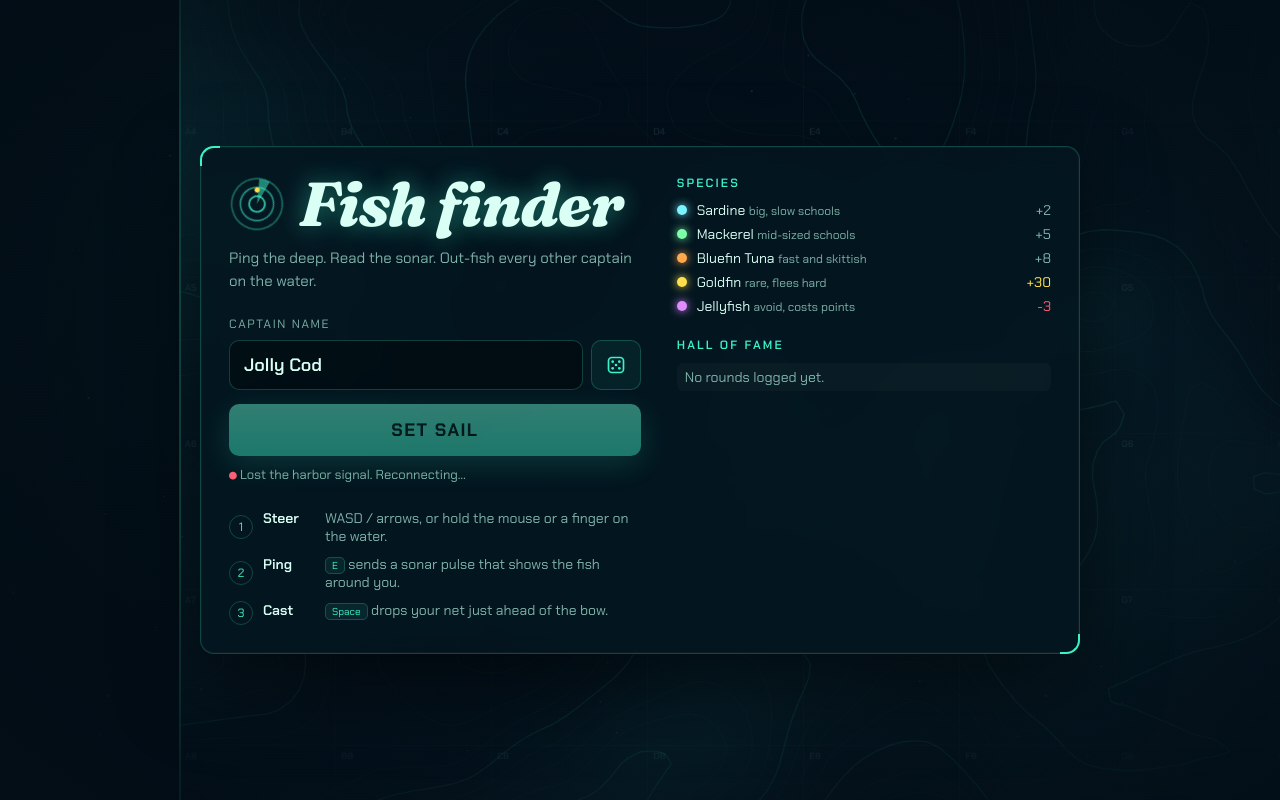
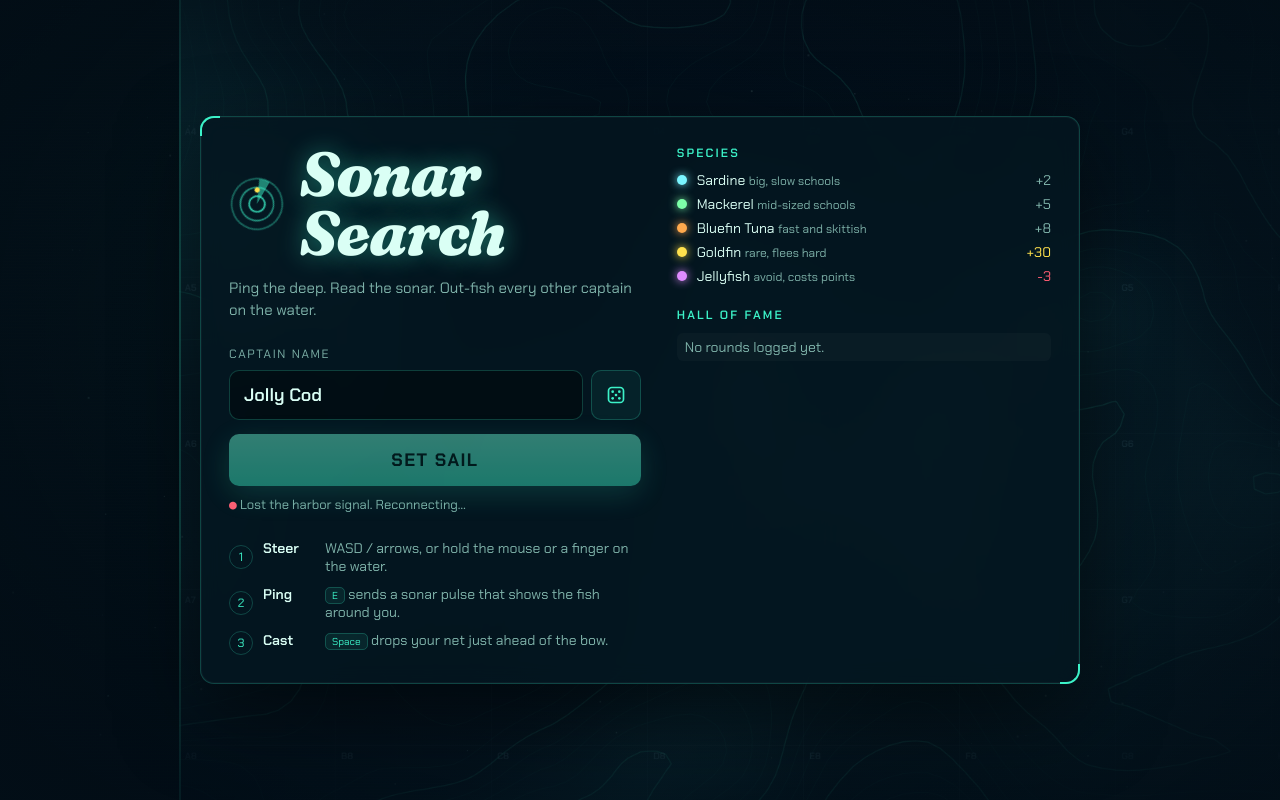
Before and after one commit to apccurtiss/fish-finder, a website: page public/index.html in a window 1280 px wide. Drawn offline with Linux system fonts and the light colour scheme; no server answers; animation ran at ten frames a second.

Commit message:
Updated game title

```diff
--- a/public/index.html
+++ b/public/index.html
@@ -67,7 +67,7 @@
             <path d="M32 32 L58 20 A29 29 0 0 1 61 32 Z" fill="currentColor" opacity=".5"/>
             <circle cx="46" cy="24" r="3" fill="#ffe14d"/>
           </svg>
-          <h1>Fish finder</h1>
+          <h1>Sonar Search</h1>
         </div>
         <p class="tag">Ping the deep. Read the sonar. Out-fish every other captain on the water.</p>
 
```
